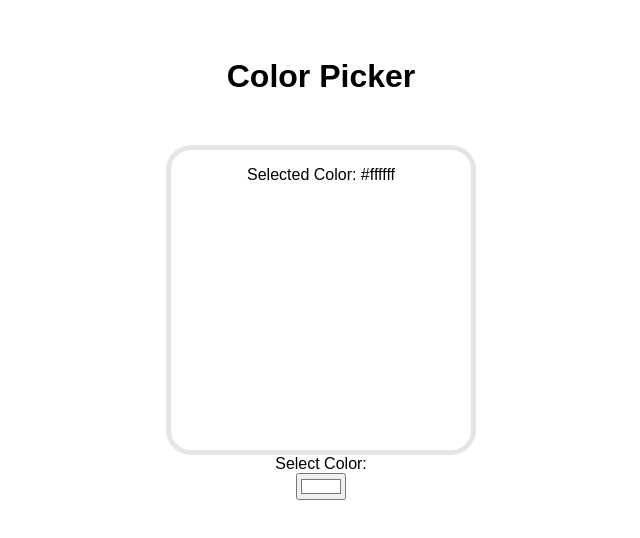
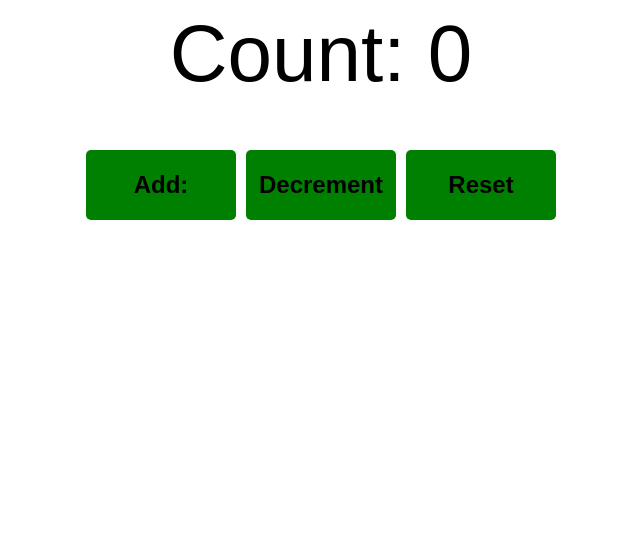
Before and after one commit to JakubNJ1212/my-react-app, a React (Vite) app: page / in a window 1280 px wide. Shown: the top 538 px of the page, without its empty margins (319-959 px from the left). Built offline with nearby package versions, Linux system fonts and the light colour scheme.

Commit message:
commit before the branching out for updater function

```diff
--- a/src/App.jsx
+++ b/src/App.jsx
@@ -1,12 +1,12 @@
 import ColorPicker from './ColorPicker.jsx'
-
+import Counter from './Counter.jsx'
 
 function App() {
 
 
   return (
     <>
-    <ColorPicker/>
+    <Counter/>
     </>
   );
 }
--- a/src/Counter.jsx
+++ b/src/Counter.jsx
@@ -6,6 +6,8 @@ function Counter() {
 const[count, setCount] = useState(0);
 
 const increment = () => {
+    setCount(count+1);
+    setCount(count+1);
     setCount(count+1);
 }
 
```
